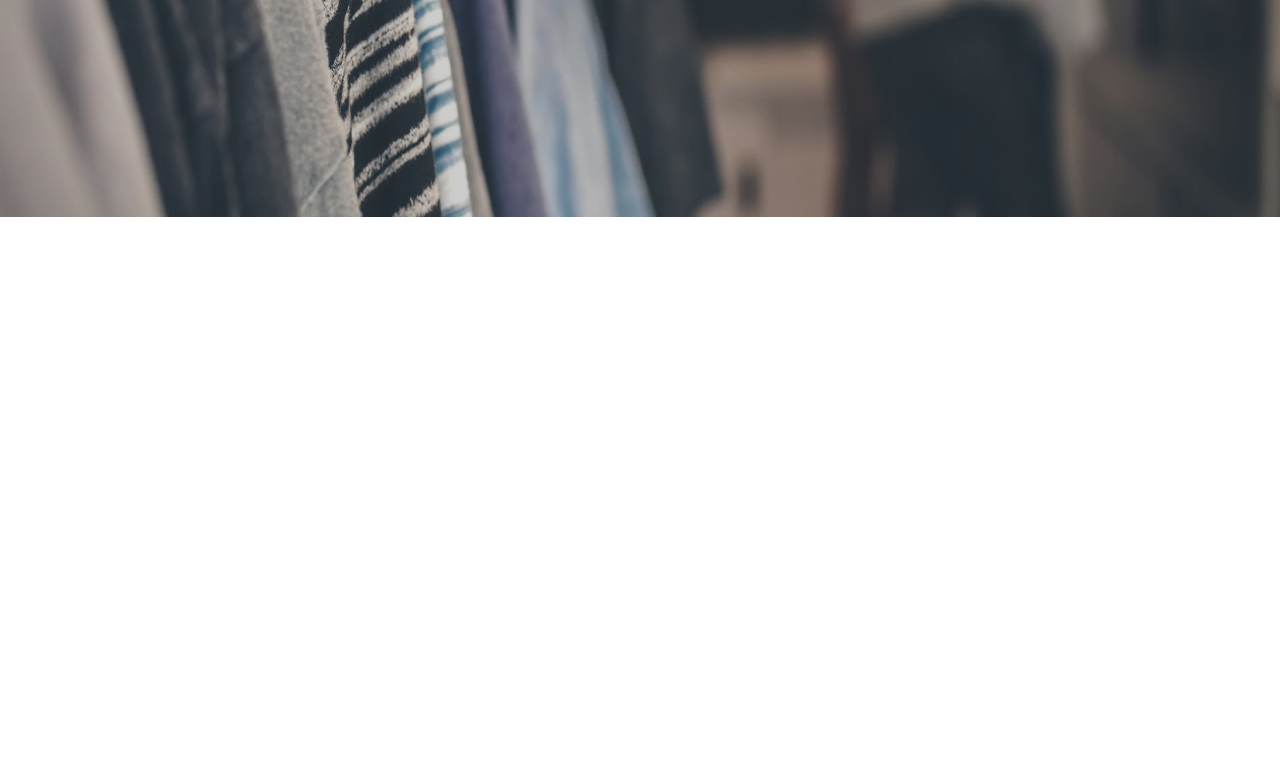
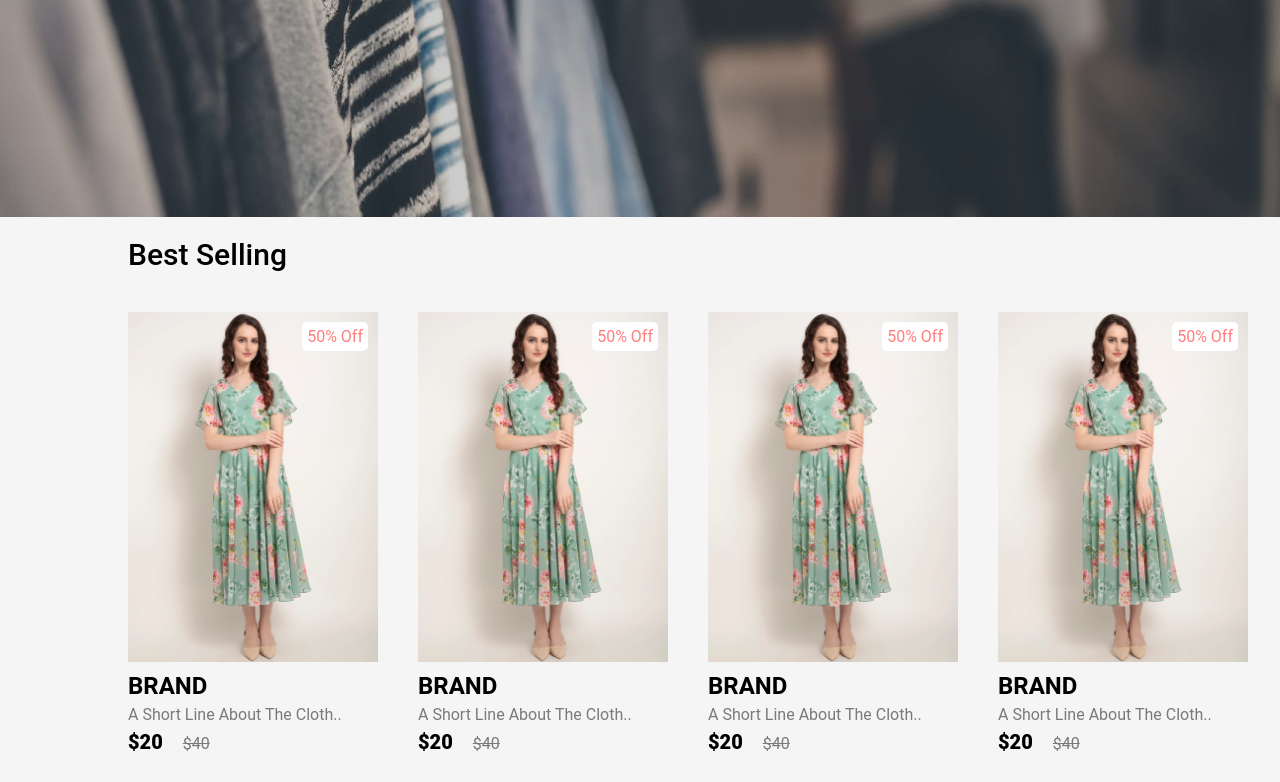
Before and after one commit to Daniel-LeTC/TDD, a plain HTML site: page index.html in a window 1280 px wide. Shown: the part 583-1365 px from the top of the page. Before the commit the page ends 800 px from the top, so only its background shows below. Drawn offline with Linux system fonts and the light colour scheme.

Commit message:
update product-slider, product card in index.html

```diff
--- /dev/null
+++ b/css/home.css
@@ -0,0 +1,138 @@
+@import 'nav.css';
+
+.hero-section {
+    width: 100%;
+    height: calc(100vh - 120px);
+    background-image: url('../img/header.png');
+    background-size: cover;
+    display: flex;
+    justify-content: center;
+    align-items: center;
+}
+
+.hero-section .logo {
+    height: 150px;
+    display: block;
+    margin: auto;
+}
+
+.hero-section .sub-heading {
+    margin-top: 10px;
+    text-align: center;
+    color: #fff;
+    text-transform: capitalize;
+    font-size: 35px;
+    font-weight: 300;
+}
+
+.product {
+    position: relative;
+    overflow: hidden;
+    padding: 20px 0;
+}
+
+.product-category {
+    padding: 0 10vw;
+    font-size: 30px;
+    font-weight: 500;
+    margin-bottom: 40px;
+    text-transform: capitalize;
+}
+
+.product-container {
+    padding: 0 10vw;
+    display: flex;
+    overflow-x: auto;
+    scroll-behavior: smooth;
+}
+
+.product-container::-webkit-scrollbar {
+    display: none;
+}
+
+.product-card {
+    flex: 0 0 auto;
+    width: 250px;
+    height: 450px;
+    margin-right: 40px;
+}
+
+.product-image {
+    position: relative;
+    width: 100%;
+    height: 350px;
+    overflow: hidden;
+}
+
+.product-thumb {
+    width: 100%;
+    height: 350px;
+    object-fit: cover;
+}
+
+.discount-tag {
+    position: absolute;
+    background: #fff;
+    padding: 5px;
+    border-radius: 5px;
+    color: #ff7d7d;
+    right: 10px;
+    top: 10px;
+    text-transform: capitalize;
+}
+
+.card-btn {
+    position: absolute;
+    bottom: 10px;
+    left: 50%;
+    transform: translateX(-50%);
+    padding: 10px;
+    width: 90%;
+    text-transform: capitalize;
+    border: none;
+    outline: none;
+    background: #fff;
+    border-radius: 5px;
+    transition: 0.5s;
+    cursor: pointer;
+    opacity: 0;
+}
+
+.product-card:hover .card-btn {
+    opacity: 1;
+}
+
+.card-btn:hover {
+    background: #efefef;
+}
+
+.product-info {
+    width: 100%;
+    height: 100px;
+    padding-top: 10px;
+}
+
+.product-brand {
+    text-transform: uppercase;
+}
+
+.product-short-des {
+    width: 100%;
+    height: 20px;
+    line-height: 20px;
+    overflow: hidden;
+    opacity: 0.5;
+    text-transform: capitalize;
+    margin: 5px 0;
+}
+
+.price {
+    font-weight: 900;
+    font-size: 20px;
+}
+
+.actual-price {
+    margin-left: 20px;
+    opacity: 0.5;
+    text-decoration: line-through;
+}
--- a/home.css
+++ /dev/null
@@ -1,26 +0,0 @@
-@import 'nav.css';
-
-.hero-section {
-    width: 100%;
-    height: calc(100vh - 120px);
-    background-image: url('../img/header.png');
-    background-size: cover;
-    display: flex;
-    justify-content: center;
-    align-items: center;
-}
-
-.hero-section .logo {
-    height: 150px;
-    display: block;
-    margin: auto;
-}
-
-.hero-section .sub-heading {
-    margin-top: 10px;
-    text-align: center;
-    color: #fff;
-    text-transform: capitalize;
-    font-size: 35px;
-    font-weight: 300;
-}
--- a/index.html
+++ b/index.html
@@ -6,7 +6,7 @@
     <meta name="viewport" content="width=device-width, initial-scale=1.0">
     <meta http-equiv="X-UA-Compatible" content="ie=edge">
     <title>BÁN HÀNG NỘI BỘ ĐẠI ĐỒNG TIẾN</title>
-    <link rel="stylesheet" href="home.css">
+    <link rel="stylesheet" href="css/home.css">
 
 </head>
 
@@ -20,9 +20,108 @@
                 <p class="sub-heading">best fashion collection of all time</p>
             </div>
         </header>
+        <section class="product">
+            <h2 class="product-category">best selling</h2>
+            <div class="product-container">
+                <div class="product-card">
+                    <div class="product-image">
+                        <span class="discount-tag">50% off</span>
+                        <img src="img/card1.png" class="product-thumb" alt="">
+                        <button class="card-btn">add to whislist</button>
+                    </div>
+                    <div class="product-info">
+                        <h2 class="product-brand">brand</h2>
+                        <p class="product-short-des">a short line about the cloth..</p>
+                        <span class="price">$20</span><span class="actual-price">$40</span>
+                    </div>
+                </div>
+                <div class="product-card">
+                    <div class="product-image">
+                        <span class="discount-tag">50% off</span>
+                        <img src="img/card1.png" class="product-thumb" alt="">
+                        <button class="card-btn">add to whislist</button>
+                    </div>
+                    <div class="product-info">
+                        <h2 class="product-brand">brand</h2>
+                        <p class="product-short-des">a short line about the cloth..</p>
+                        <span class="price">$20</span><span class="actual-price">$40</span>
+                    </div>
+                </div>
+                <div class="product-card">
+                    <div class="product-image">
+                        <span class="discount-tag">50% off</span>
+                        <img src="img/card1.png" class="product-thumb" alt="">
+                        <button class="card-btn">add to whislist</button>
+                    </div>
+                    <div class="product-info">
+                        <h2 class="product-brand">brand</h2>
+                        <p class="product-short-des">a short line about the cloth..</p>
+                        <span class="price">$20</span><span class="actual-price">$40</span>
+                    </div>
+                </div>
+                <div class="product-card">
+                    <div class="product-image">
+                        <span class="discount-tag">50% off</span>
+                        <img src="img/card1.png" class="product-thumb" alt="">
+                        <button class="card-btn">add to whislist</button>
+                    </div>
+                    <div class="product-info">
+                        <h2 class="product-brand">brand</h2>
+                        <p class="product-short-des">a short line about the cloth..</p>
+                        <span class="price">$20</span><span class="actual-price">$40</span>
+                    </div>
+                </div>
+                <div class="product-card">
+                    <div class="product-image">
+                        <span class="discount-tag">50% off</span>
+                        <img src="img/card1.png" class="product-thumb" alt="">
+                        <button class="card-btn">add to whislist</button>
+                    </div>
+                    <div class="product-info">
+                        <h2 class="product-brand">brand</h2>
+                        <p class="product-short-des">a short line about the cloth..</p>
+                        <span class="price">$20</span><span class="actual-price">$40</span>
+                    </div>
+                </div>
+                <div class="product-card">
+                    <div class="product-image">
+                        <span class="discount-tag">50% off</span>
+                        <img src="img/card1.png" class="product-thumb" alt="">
+                        <button class="card-btn">add to whislist</button>
+                    </div>
+                    <div class="product-info">
+                        <h2 class="product-brand">brand</h2>
+                        <p class="product-short-des">a short line about the cloth..</p>
+                        <span class="price">$20</span><span class="actual-price">$40</span>
+                    </div>
+                </div>
+                <div class="product-card">
+                    <div class="product-image">
+                        <span class="discount-tag">50% off</span>
+                        <img src="img/card1.png" class="product-thumb" alt="">
+                        <button class="card-btn">add to whislist</button>
+                    </div>
+                    <div class="product-info">
+                        <h2 class="product-brand">brand</h2>
+                        <p class="product-short-des">a short line about the cloth..</p>
+                        <span class="price">$20</span><span class="actual-price">$40</span>
+                    </div>
+                </div>
+                <div class="product-card">
+                    <div class="product-image">
+                        <span class="discount-tag">50% off</span>
+                        <img src="img/card1.png" class="product-thumb" alt="">
+                        <button class="card-btn">add to whislist</button>
+                    </div>
+                    <div class="product-info">
+                        <h2 class="product-brand">brand</h2>
+                        <p class="product-short-des">a short line about the cloth..</p>
+                        <span class="price">$20</span><span class="actual-price">$40</span>
+                    </div>
+                </div>
 
-
-        </ul>
+            </div>
+        </section>
 </body>
 
 </html>
```
Also changed, not shown: 404.html (added), css/404.css (added), css/footer.css (added), css/nav.css (renamed from nav.css), css/product.css (added), css/search.css (added), product.html (added), search.html (added).
